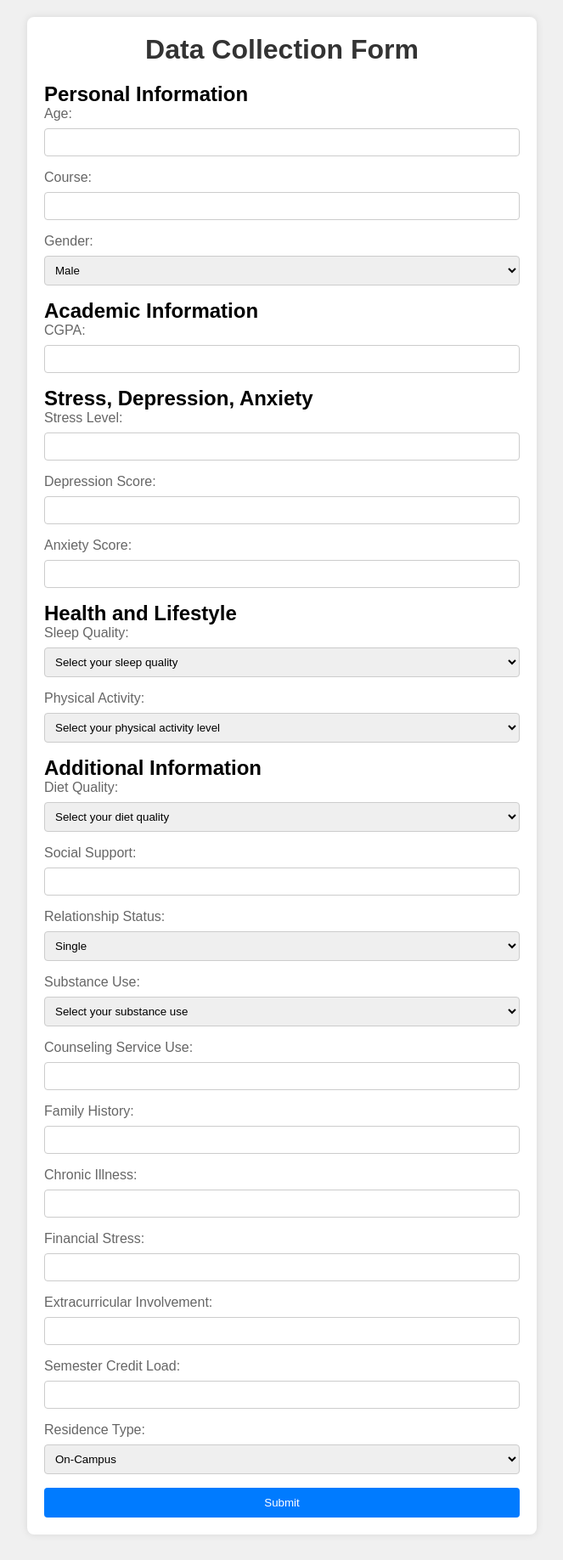
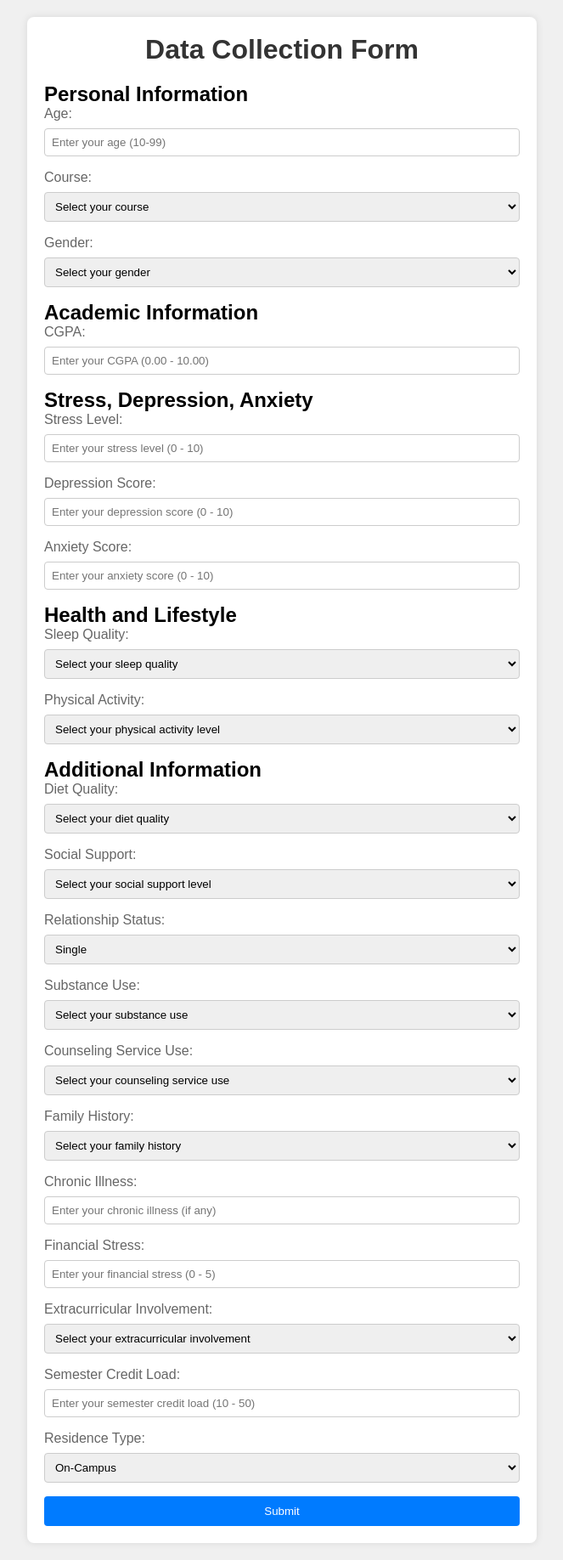
Before and after one commit to amoghbansal/RIDE-HACK-24, a Flask app: page / in a window 1280 px wide. Shown: the whole page at 85% size, without its empty margins (308-971 px from the left). Before the commit the page ends 1806 px from the top, so only its background shows below. Run offline with Flask 3, Linux system fonts and the light colour scheme.

Commit message:
Add files via upload

```diff
--- a/templates/index.html
+++ b/templates/index.html
@@ -12,13 +12,22 @@
         <form id="dataForm" action="{{ url_for('read_form') }}" method="POST">
             <h2>Personal Information</h2>
             <label for="age">Age:</label>
-            <input type="number" id="age" name="age" required>
+            <input type="number" id="age" name="age" placeholder="Enter your age (10-99)" min="10" max="99" required>
 
             <label for="course">Course:</label>
-            <input type="text" id="course" name="course" required>
+            <select name="course" id="course" required>
+                <option value="" disabled selected>Select your course</option>
+                <option value="Business">Business</option>
+                <option value="Computer Science">Computer Science</option>
+                <option value="Engineering">Engineering</option>
+                <option value="Law">Law</option>
+                <option value="Medical">Medical</option>
+                <option value="Others">Others</option>
+            </select>
 
             <label for="gender">Gender:</label>
             <select id="gender" name="gender" required>
+                <option value="" disabled selected>Select your gender</option>
                 <option value="male">Male</option>
                 <option value="female">Female</option>
                 <option value="other">Other</option>
@@ -27,18 +36,19 @@
             <!-- Academic Information -->
             <h2>Academic Information</h2>
             <label for="cgpa">CGPA:</label>
-            <input type="number" id="cgpa" name="cgpa" step="0.01" required>
+            <input type="number" id="cgpa" name="cgpa" step="0.01" placeholder="Enter your CGPA (0.00 - 10.00)" min="0" max="10" required>
 
             <!-- Stress, Depression, Anxiety -->
             <h2>Stress, Depression, Anxiety</h2>
             <label for="stressLevel">Stress Level:</label>
-            <input type="number" id="stressLevel" name="stressLevel" required>
+            <input type="number" id="stressLevel" name="stressLevel" placeholder="Enter your stress level (0 - 10)" min="0" max="10" required>
 
             <label for="depressionScore">Depression Score:</label>
-            <input type="number" id="depressionScore" name="depressionScore" required>
+            <input type="number" id="depressionScore" name="depressionScore" placeholder="Enter your depression score (0 - 10)" min="0" max="10" required>
 
             <label for="anxietyScore">Anxiety Score:</label>
-            <input type="number" id="anxietyScore" name="anxietyScore" required>
+            <input type="number" id="anxietyScore" name="anxietyScore" placeholder="Enter your anxiety score (0 - 10)" min="0" max="10" required>
+
 
             <!-- Health and Lifestyle -->
             <h2>Health and Lifestyle</h2>
@@ -50,7 +60,7 @@
                 <option value="Poor">Poor</option>
             </select>
 
-<label for="physicalActivity">Physical Activity:</label>
+            <label for="physicalActivity">Physical Activity:</label>
             <select id="physicalActivity" name="physicalActivity" required>
                 <option value="" disabled selected>Select your physical activity level</option>
                 <option value="High">High</option>
@@ -58,9 +68,8 @@
                 <option value="Low">Low</option>
             </select>
 
-
             <!-- Additional Information -->
-        <h2>Additional Information</h2>
+            <h2>Additional Information</h2>
             <label for="dietQuality">Diet Quality:</label>
             <select id="dietQuality" name="dietQuality" required>
                 <option value="" disabled selected>Select your diet quality</option>
@@ -70,9 +79,15 @@
             </select>
 
             <label for="socialSupport">Social Support:</label>
-            <input type="text" id="socialSupport" name="socialSupport" required>
+            <select id="socialSupport" name="socialSupport" required>
+                <option value="" disabled selected>Select your social support level</option>
+                <option value="High">High</option>
+                <option value="Moderate">Moderate</option>
+                <option value="Low">Low</option>
+            </select>
 
-<label for="relationshipStatus">Relationship Status:</label>
+
+            <label for="relationshipStatus">Relationship Status:</label>
             <select id="relationshipStatus" name="relationshipStatus" required>
                 <option value="single">Single</option>
                 <option value="inRelationship">In a Relationship</option>
@@ -89,22 +104,36 @@
             </select>
 
             <label for="counselingServiceUse">Counseling Service Use:</label>
-            <input type="text" id="counselingServiceUse" name="counselingServiceUse" required>
+            <select id="counselingServiceUse" name="counselingServiceUse" required>
+                <option value="" disabled selected>Select your counseling service use</option>
+                <option value="Frequently">Frequently</option>
+                <option value="Occasionally">Occasionally</option>
+                <option value="Never">Never</option>
+            </select>
 
             <label for="familyHistory">Family History:</label>
-            <input type="text" id="familyHistory" name="familyHistory" required>
+            <select id="familyHistory" name="familyHistory" required>
+                <option value="" disabled selected>Select your family history</option>
+                <option value="Yes">Yes</option>
+                <option value="No">No</option>
+            </select>
 
             <label for="chronicIllness">Chronic Illness:</label>
-            <input type="text" id="chronicIllness" name="chronicIllness" required>
+            <input type="text" id="chronicIllness" name="chronicIllness" placeholder="Enter your chronic illness (if any)" required>
 
             <label for="financialStress">Financial Stress:</label>
-            <input type="text" id="financialStress" name="financialStress" required>
+            <input type="text" id="financialStress" name="financialStress" placeholder="Enter your financial stress (0 - 5)" required>
 
             <label for="extracurricularInvolvement">Extracurricular Involvement:</label>
-            <input type="text" id="extracurricularInvolvement" name="extracurricularInvolvement" required>
+            <select id="extracurricularInvolvement" name="extracurricularInvolvement" required>
+                <option value="" disabled selected>Select your extracurricular involvement</option>
+                <option value="High">High</option>
+                <option value="Moderate">Moderate</option>
+                <option value="Low">Low</option>
+            </select>
 
             <label for="semesterCreditLoad">Semester Credit Load:</label>
-            <input type="number" id="semesterCreditLoad" name="semesterCreditLoad" required>
+            <input type="number" id="semesterCreditLoad" name="semesterCreditLoad" placeholder="Enter your semester credit load (10 - 50)" required>
 
             <label for="residenceType">Residence Type:</label>
             <select id="residenceType" name="residenceType" required>
```
Also changed, not shown: templates/home.html (+31 -36 lines), templates/result.html (+59 -6 lines), templates/CODE_OF_CONDUCT.md (line endings or trailing spaces), templates/CONTRIBUTING.md (line endings or trailing spaces), templates/manifest.json, templates/offline.html (line endings or trailing spaces), templates/serviceworker.js (line endings or trailing spaces), templates/style.css (line endings or trailing spaces).
